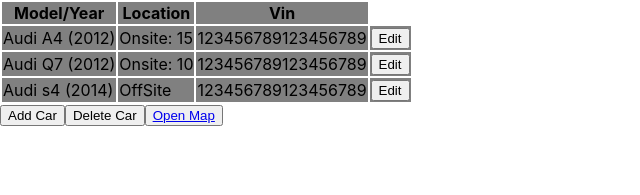
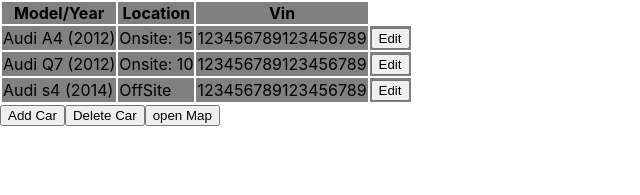
Before and after one commit to Mark-Malysa/MarkJaredDavidTakeOnCapStone, a React (Create React App) app in the folder mjd_capstone/: page / in a window 1280 px wide. Shown: the top 195 px of the page, without its empty margins (0-640 px from the left). Built offline with nearby package versions, Linux system fonts and the light colour scheme.

Commit message:
added map page

```diff
--- a/mjd_capstone/public/index.html
+++ b/mjd_capstone/public/index.html
@@ -28,7 +28,10 @@
   </head>
   <body>
     <noscript>You need to enable JavaScript to run this app.</noscript>
-    <div id="root"></div>
+    <div id="root">
+
+    </div>
+
     <!--
       This HTML file is a template.
       If you open it directly in the browser, you will see an empty page.
--- a/mjd_capstone/src/App.js
+++ b/mjd_capstone/src/App.js
@@ -1,5 +1,8 @@
 //import Button from 'react-bootstrap/Button';
+import React from 'react';
+import ReactDOM from 'react-dom';
 import './App.css';
+import Map from './Map';
 
 function App() {
   return (
@@ -37,14 +40,17 @@
 <button>Add Car</button>
 <button>Delete Car</button>
 
-<button ><a href="map.html" target="_blank"> Open Map </a></button>
+<button onClick= {checkingButton}>open Map</button>
 
     </div>
   );
 }
 
 function checkingButton(){
-
+  ReactDOM.render(
+    <Map/>,
+    document.getElementById('root')
+  );
 }
 
 export default App;
--- a/mjd_capstone/src/Map.js
+++ b/mjd_capstone/src/Map.js
@@ -4,3 +4,5 @@
         <h1>hello</h1>
     );
 }
+
+export default Map;
--- a/mjd_capstone/src/map.html
+++ b/mjd_capstone/src/map.html
@@ -1,3 +1,4 @@
+
 <html>
 <div>
     <h1>Hello</h1>
```
